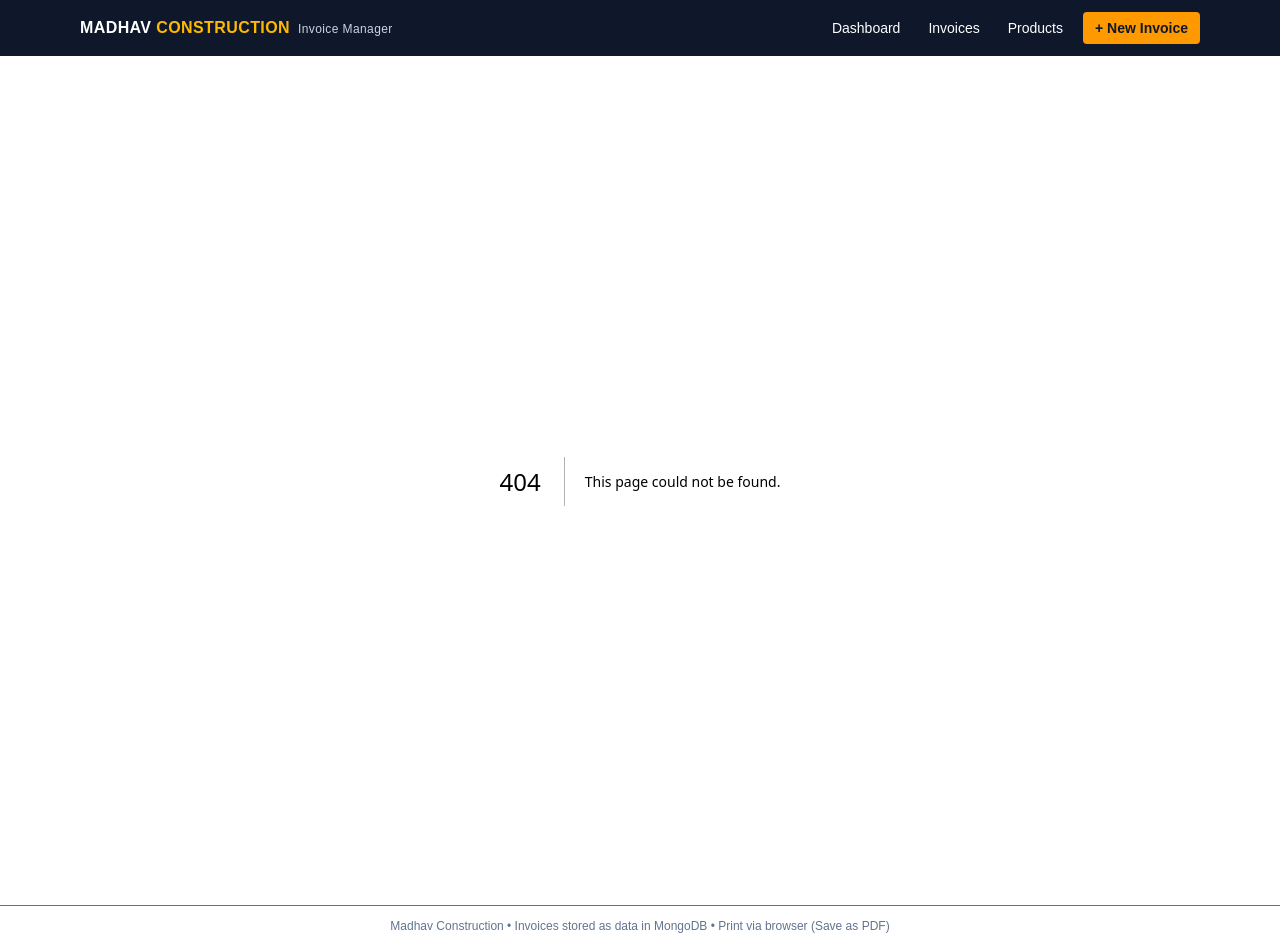
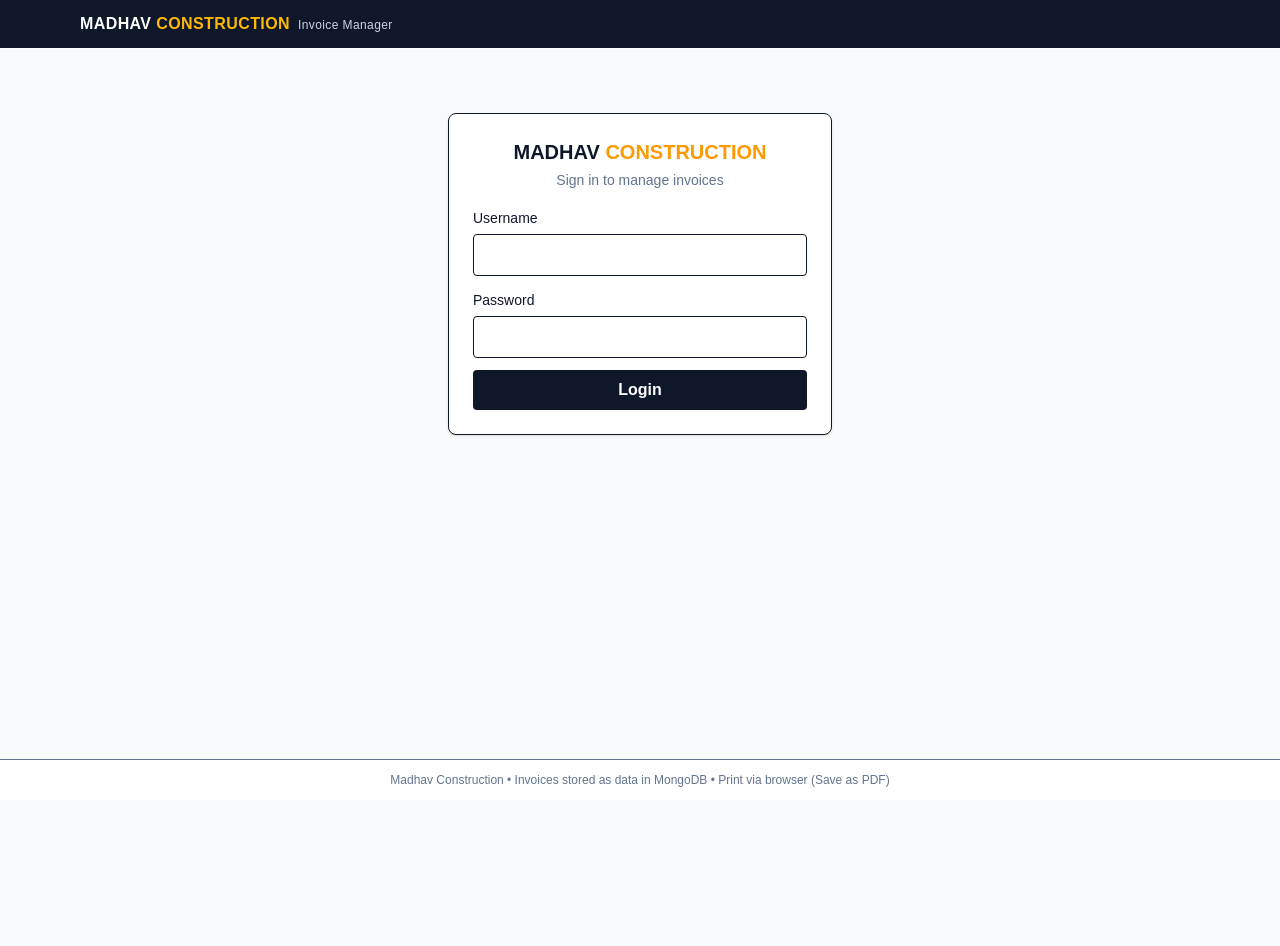
Before and after one commit to bhautikjani55/madhav-construction, a Next.js app: page /login in a window 1280 px wide. Before the commit this address had no page. After the commit the page ends 800 px from the top, so only its background shows below. Built offline with nearby package versions, Linux system fonts and the light colour scheme; no server answers.

Commit message:
added login functionality

```diff
--- /dev/null
+++ b/src/app/api/login/route.ts
@@ -0,0 +1,36 @@
+import { NextRequest, NextResponse } from "next/server";
+import { createSession, safeEqual } from "@/lib/auth";
+
+export async function POST(req: NextRequest) {
+  if (!process.env.ADMIN_USER || !process.env.ADMIN_PASSWORD) {
+    return NextResponse.json(
+      { error: "Login not configured. Set ADMIN_USER and ADMIN_PASSWORD in .env.local" },
+      { status: 500 }
+    );
+  }
+
+  const body = await req.json().catch(() => ({}));
+  const username = String(body?.username || "");
+  const password = String(body?.password || "");
+
+  const okUser = safeEqual(username, process.env.ADMIN_USER);
+  const okPass = safeEqual(password, process.env.ADMIN_PASSWORD);
+  if (!okUser || !okPass) {
+    return NextResponse.json(
+      { error: "Invalid username or password" },
+      { status: 401 }
+    );
+  }
+
+  const token = await createSession(username);
+  const res = NextResponse.json({ success: true });
+  res.cookies.set("mc_session", token, {
+    httpOnly: true,
+    path: "/",
+    sameSite: "lax",
+    maxAge: 60 * 60 * 24 * 7,
+    // Enable only behind HTTPS (e.g. Vercel). Must stay off for `npm start` on http://localhost.
+    secure: process.env.COOKIE_SECURE === "true",
+  });
+  return res;
+}
--- /dev/null
+++ b/src/app/api/logout/route.ts
@@ -0,0 +1,11 @@
+import { NextResponse } from "next/server";
+
+export async function POST() {
+  const res = NextResponse.json({ success: true });
+  res.cookies.set("mc_session", "", {
+    httpOnly: true,
+    path: "/",
+    maxAge: 0,
+  });
+  return res;
+}
--- a/src/app/layout.tsx
+++ b/src/app/layout.tsx
@@ -1,17 +1,22 @@
 import type { Metadata } from "next";
+import { cookies } from "next/headers";
 import "./globals.css";
 import Navbar from "@/components/layout/Navbar";
+import { verifySession } from "@/lib/auth";
 
 export const metadata: Metadata = {
   title: "Madhav Construction — Invoice Manager",
   description: "Create, store and print GST tax invoices. Data in MongoDB, PDF via browser print.",
 };
 
-export default function RootLayout({ children }: { children: React.ReactNode }) {
+export default async function RootLayout({ children }: { children: React.ReactNode }) {
+  const token = (await cookies()).get("mc_session")?.value;
+  const loggedIn = (await verifySession(token)) !== null;
+
   return (
     <html lang="en" className="h-full">
       <body className="flex min-h-full flex-col">
-        <Navbar />
+        <Navbar loggedIn={loggedIn} />
         <main className="mx-auto w-full max-w-6xl flex-1 px-4 py-6">{children}</main>
         <footer className="no-print border-t bg-white py-3 text-center text-xs text-slate-500">
           Madhav Construction • Invoices stored as data in MongoDB • Print via browser (Save as PDF)
--- /dev/null
+++ b/src/app/login/page.tsx
@@ -0,0 +1,92 @@
+"use client";
+
+import { useState } from "react";
+import { useRouter, useSearchParams } from "next/navigation";
+import { Suspense } from "react";
+
+function LoginForm() {
+  const router = useRouter();
+  const params = useSearchParams();
+  const next = params.get("next") || "/";
+  const [username, setUsername] = useState("");
+  const [password, setPassword] = useState("");
+  const [error, setError] = useState("");
+  const [loading, setLoading] = useState(false);
+
+  async function onSubmit(e: React.FormEvent) {
+    e.preventDefault();
+    setLoading(true);
+    setError("");
+    try {
+      const res = await fetch("/api/login", {
+        method: "POST",
+        headers: { "Content-Type": "application/json" },
+        body: JSON.stringify({ username, password }),
+      });
+      const d = await res.json();
+      if (!res.ok) {
+        setError(d.error || "Login failed");
+        return;
+      }
+      router.push(next);
+      router.refresh();
+    } catch {
+      setError("Login failed. Try again.");
+    } finally {
+      setLoading(false);
+    }
+  }
+
+  return (
+    <div className="mx-auto mt-10 max-w-sm rounded-lg border bg-white p-6 shadow-sm">
+      <h1 className="text-center text-xl font-extrabold">
+        MADHAV <span className="text-amber-500">CONSTRUCTION</span>
+      </h1>
+      <p className="mb-4 mt-1 text-center text-sm text-slate-500">
+        Sign in to manage invoices
+      </p>
+      {error && (
+        <p className="mb-3 rounded border border-red-300 bg-red-50 px-3 py-2 text-sm text-red-700">
+          {error}
+        </p>
+      )}
+      <form onSubmit={onSubmit} className="space-y-3">
+        <div>
+          <label className="text-sm font-medium">Username</label>
+          <input
+            value={username}
+            onChange={(e) => setUsername(e.target.value)}
+            className="mt-1 w-full rounded border px-3 py-2"
+            autoComplete="username"
+            required
+          />
+        </div>
+        <div>
+          <label className="text-sm font-medium">Password</label>
+          <input
+            type="password"
+            value={password}
+            onChange={(e) => setPassword(e.target.value)}
+            className="mt-1 w-full rounded border px-3 py-2"
+            autoComplete="current-password"
+            required
+          />
+        </div>
+        <button
+          disabled={loading}
+          className="w-full rounded bg-slate-900 px-4 py-2 font-bold text-white hover:bg-slate-700 disabled:opacity-50"
+        >
+          {loading ? "Signing in…" : "Login"}
+        </button>
+      </form>
+    </div>
+  );
+}
+
+export default function LoginPage() {
+  return (
+    <Suspense>
+      <LoginForm />
+    </Suspense>
+  );
+}
--- /dev/null
+++ b/src/components/layout/LogoutButton.tsx
@@ -0,0 +1,22 @@
+"use client";
+
+import { useRouter } from "next/navigation";
+
+export default function LogoutButton() {
+  const router = useRouter();
+
+  async function logout() {
+    await fetch("/api/logout", { method: "POST" });
+    router.push("/login");
+    router.refresh();
+  }
+
+  return (
+    <button
+      onClick={logout}
+      className="rounded px-3 py-1.5 text-slate-300 hover:bg-slate-800 hover:text-white"
+    >
+      Logout
+    </button>
+  );
+}
--- a/src/components/layout/Navbar.tsx
+++ b/src/components/layout/Navbar.tsx
@@ -1,6 +1,7 @@
 import Link from "next/link";
+import LogoutButton from "@/components/layout/LogoutButton";
 
-export default function Navbar() {
+export default function Navbar({ loggedIn }: { loggedIn: boolean }) {
   return (
     <header className="no-print border-b bg-slate-900 text-white">
       <div className="mx-auto flex max-w-6xl items-center justify-between px-4 py-3">
@@ -10,6 +11,7 @@
             Invoice Manager
           </span>
         </Link>
+        {loggedIn && (
           <nav className="flex items-center gap-1 text-sm">
             <Link href="/" className="rounded px-3 py-1.5 hover:bg-slate-800">
               Dashboard
@@ -26,7 +28,9 @@
             >
               + New Invoice
             </Link>
+            <LogoutButton />
           </nav>
+        )}
       </div>
     </header>
   );
--- /dev/null
+++ b/src/lib/auth.ts
@@ -0,0 +1,68 @@
+/**
+ * Minimal session auth (no signup).
+ * Credentials come from env: ADMIN_USER / ADMIN_PASSWORD.
+ * Session is a stateless HMAC-signed cookie: "<username>.<expiry>.<sig>".
+ * Uses Web Crypto so it works in middleware (edge) and route handlers.
+ */
+
+const SESSION_DAYS = 7;
+
+function getSecret(): string {
+  return process.env.SESSION_SECRET || "dev-insecure-secret-change-me";
+}
+
+function toHex(buf: ArrayBuffer): string {
+  return [...new Uint8Array(buf)]
+    .map((b) => b.toString(16).padStart(2, "0"))
+    .join("");
+}
+
+async function hmacHex(data: string): Promise<string> {
+  const key = await crypto.subtle.importKey(
+    "raw",
+    new TextEncoder().encode(getSecret()),
+    { name: "HMAC", hash: "SHA-256" },
+    false,
+    ["sign"]
+  );
+  const sig = await crypto.subtle.sign(
+    "HMAC",
+    key,
+    new TextEncoder().encode(data)
+  );
+  return toHex(sig);
+}
+
+/** Constant-time string compare (length leak is acceptable here). */
+export function safeEqual(a: string, b: string): boolean {
+  const ab = new TextEncoder().encode(a);
+  const bb = new TextEncoder().encode(b);
+  if (ab.length !== bb.length) return false;
+  let diff = 0;
+  for (let i = 0; i < ab.length; i++) diff |= ab[i] ^ bb[i];
+  return diff === 0;
+}
+
+export async function createSession(username: string): Promise<string> {
+  const exp = Date.now() + SESSION_DAYS * 24 * 3600 * 1000;
+  const payload = `${username}.${exp}`;
+  const sig = await hmacHex(payload);
+  return `${payload}.${sig}`;
+}
+
+/** Returns the logged-in username, or null if missing/invalid/expired. */
+export async function verifySession(
+  token: string | undefined | null
+): Promise<string | null> {
+  if (!token) return null;
+  const parts = token.split(".");
+  if (parts.length < 3) return null;
+  const sig = parts.pop() as string;
+  const expStr = parts.pop() as string;
+  const username = parts.join(".");
+  const exp = Number(expStr);
+  if (!username || !Number.isFinite(exp) || exp < Date.now()) return null;
+  const expected = await hmacHex(`${username}.${expStr}`);
+  if (!safeEqual(sig, expected)) return null;
+  return username;
+}
--- /dev/null
+++ b/src/proxy.ts
@@ -0,0 +1,48 @@
+import { NextRequest, NextResponse } from "next/server";
+import { verifySession } from "@/lib/auth";
+
+const PUBLIC_PATHS = ["/login", "/api/login", "/api/logout"];
+
+function isPublic(pathname: string): boolean {
+  return PUBLIC_PATHS.some(
+    (p) => pathname === p || pathname.startsWith(p + "/")
+  );
+}
+
+export async function proxy(req: NextRequest) {
+  const { pathname } = req.nextUrl;
+
+  if (isPublic(pathname)) {
+    // Already logged in? Don't show the login form again.
+    if (pathname === "/login") {
+      const user = await verifySession(req.cookies.get("mc_session")?.value);
+      if (user) {
+        const next = req.nextUrl.searchParams.get("next") || "/";
+        return NextResponse.redirect(new URL(next, req.url));
+      }
+    }
+    return NextResponse.next();
+  }
+
+  const user = await verifySession(req.cookies.get("mc_session")?.value);
+
+  if (!user) {
+    if (pathname.startsWith("/api/")) {
+      return NextResponse.json(
+        { error: "Unauthorized. Please log in." },
+        { status: 401 }
+      );
+    }
+    // Show the login screen directly for any protected page.
+    const url = req.nextUrl.clone();
+    url.pathname = "/login";
+    url.searchParams.set("next", pathname + req.nextUrl.search);
+    return NextResponse.rewrite(url);
+  }
+
+  return NextResponse.next();
+}
+
+export const config = {
+  matcher: ["/((?!_next/static|_next/image|favicon.ico).*)"],
+};
```
Also changed, not shown: 1 other file (tests, documents, lock files or other folders). Lines whose indentation alone changed are shown as unchanged.
